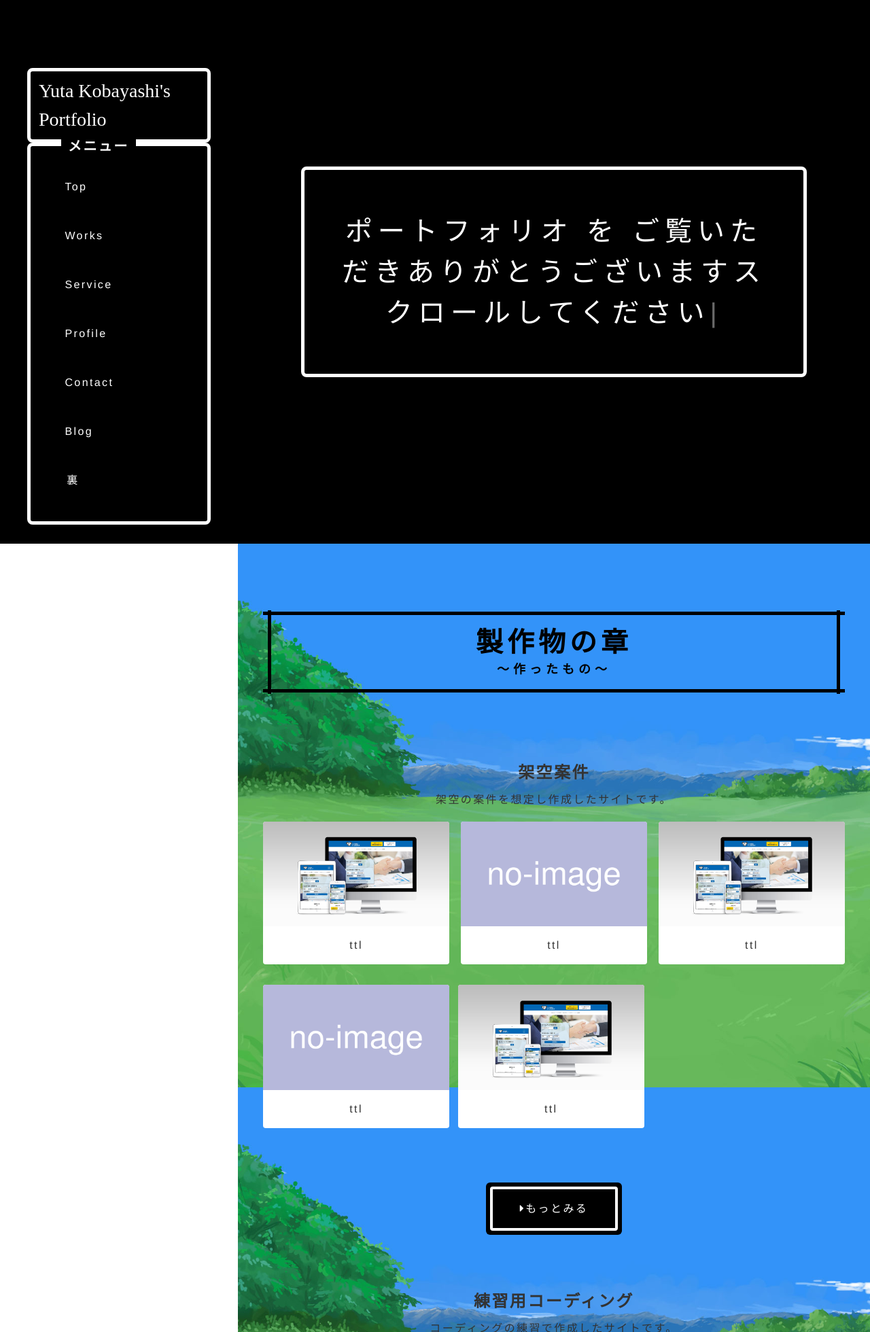
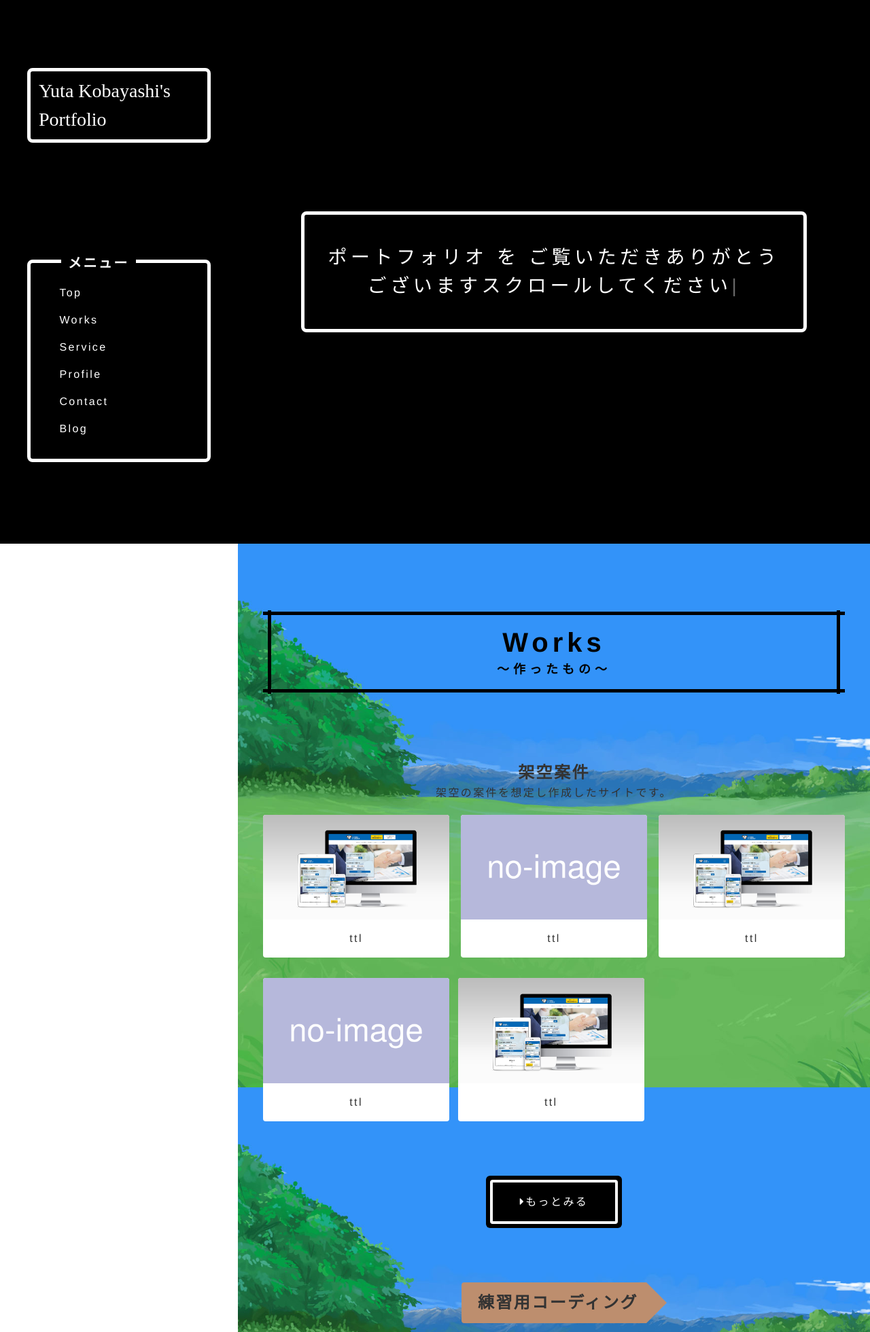
Before and after one commit to kbo580/new-portfolio, a PHP site: page /top.html in a window 1280 px wide. Shown: the top 1960 px of the page at 68% size. Run offline with PHP 8.4, Linux system fonts and the light colour scheme; style sheets or scripts are compiled from the project's sources.

Commit message:
Add files via upload

```diff
--- a/css/styles.css
+++ b/css/styles.css
@@ -58,7 +58,6 @@ body {
 section {
   padding: 70px 0 100px;
   position: relative;
-  background-color: #000;
 }
 
 /* 偶数番目のセクション */
@@ -156,6 +155,28 @@ section {
   opacity: .8;
 }
 
+.wood {
+  display: inline-block;
+  margin-bottom: 10px;
+  background-color: #BD8E6E;
+  border-radius: 4px 0 0 4px;
+  padding: 0.5em 0.5em 0.5em 1em;
+  position: relative;
+}
+
+.wood::after {
+  content: "";
+  position: absolute;
+  top: 0;
+  left: 100%;
+  border-style: solid;
+  border-color: transparent;
+  border-left-color: #BD8E6E;
+  border-width: 1.25em;
+  width: 0;
+  height: 0;
+}
+
 .fa-external-link-alt {
   margin-left: 4px;
 }
@@ -247,10 +268,19 @@ header .inner {
   /* ヘッダー */
   header {
     position: fixed;
-    height: 100vh;
     width: 350px;
     z-index: 100;
     padding: 100px 0 120px;
+    height: 100%;
+    overflow-y: auto;
+    /*IE(Internet Explorer)・Microsoft Edgeへの対応*/
+    -ms-overflow-style: none;
+    /*Firefoxへの対応*/
+    scrollbar-width: none;
+    /*Google Chrome、Safariへの対応*/
+  }
+  header::-webkit-scrollbar {
+    display: none;
   }
   header .inner {
     height: 100%;
@@ -262,15 +292,12 @@ header .inner {
     -webkit-box-direction: normal;
         -ms-flex-direction: column;
             flex-direction: column;
-    -webkit-box-pack: justify;
-        -ms-flex-pack: justify;
-            justify-content: space-between;
   }
   /* サイトタイトル */
   .site-title {
     font-size: 28px;
     width: 270px;
-    margin: 0 auto;
+    margin: 0 auto 60px;
     line-height: 1.5;
   }
 }
@@ -365,7 +392,7 @@ header .inner {
 }
 
 .nav-list a {
-  margin: 1.5em 1em;
+  margin: 0.5em;
   display: inline-block;
 }
 
@@ -485,6 +512,7 @@ footer .copy {
   border: 5px solid #fff;
   border-radius: 8px;
   font-size: 18px;
+  font-size: calc(1.125rem + ((1vw - 3.45px) * 1.1696));
   letter-spacing: 0.2em;
   text-align: center;
   max-width: 100%;
@@ -529,7 +557,7 @@ footer .copy {
     height: 100vh;
   }
   .mv-text {
-    font-size: 40px;
+    font-size: 1.75rem;
     width: 80%;
   }
 }
@@ -555,21 +583,16 @@ footer .copy {
 /*---- レイアウトここまで ----*/
 /* 背景画像 */
 .works {
+  background-color: #FFF;
   position: relative;
   background: url(../images/18sa.jpg) center/cover no-repeat;
   background-attachment: fixed;
+  text-align: center;
 }
 
 /* h3のタイトル */
-.works .h3-title {
-  text-align: center;
-  display: block;
-  margin-bottom: 10px;
-}
-
 /* 注釈 */
 .works-sentence {
-  text-align: center;
   margin-bottom: 20px;
 }
 
@@ -660,6 +683,7 @@ footer .copy {
 .service {
   width: 100%;
   color: #fff;
+  background-color: #000;
 }
 
 .service-wrapper {
@@ -714,11 +738,9 @@ footer .copy {
 
 @media (min-width: 575px) {
   /*---- レイアウトここから ----*/
-  .service .inner {
-    height: 100%;
-  }
   .service-wrapper {
     margin-bottom: 0;
+    padding-top: 60px;
     display: -webkit-box;
     display: -ms-flexbox;
     display: flex;
@@ -747,29 +769,8 @@ footer .copy {
   }
 }
 
-@media (min-width: 768px) {
-  /*---- レイアウトここから ----*/
-  .service .inner {
-    display: -webkit-box;
-    display: -ms-flexbox;
-    display: flex;
-    -webkit-box-orient: vertical;
-    -webkit-box-direction: normal;
-        -ms-flex-direction: column;
-            flex-direction: column;
-    -webkit-box-pack: justify;
-        -ms-flex-pack: justify;
-            justify-content: space-between;
-    height: 100%;
-  }
-  /*---- レイアウトここまで ----*/
-}
-
 @media (min-width: 1025px) {
   /*---- レイアウトここから ----*/
-  .service {
-    height: 100vh;
-  }
   /*---- レイアウトここまで ----*/
 }
 
--- a/css/styles.scss
+++ b/css/styles.scss
@@ -83,7 +83,7 @@ body {
 section{
   padding: 70px 0 100px;
   position:  relative;
-  background-color: #000;
+  // background-color: #000;
 }
 
 /* 偶数番目のセクション */
@@ -201,6 +201,28 @@ section:nth-child(even){
   }
 }
 
+.wood{
+  display: inline-block;
+  margin-bottom: 10px;
+  background-color: #BD8E6E;
+  border-radius: 4px 0 0 4px;
+  padding: 0.5em 0.5em 0.5em 1em;
+  position: relative;
+
+  &::after{
+    content: "";
+    position: absolute;
+    top: 0;
+    left: 100%;
+    border-style: solid;
+    border-color: transparent;
+    border-left-color: #BD8E6E;
+    border-width: 1.25em;
+    width: 0;
+    height: 0;
+  }
+}
+
 .fa-external-link-alt{
   margin-left: 4px;
 }
@@ -290,17 +312,28 @@ header{
   /* ヘッダー */
   header{
     position: fixed;
-    height: 100vh;
     width: 350px;
     z-index: 100;
     padding: 100px 0 120px;
+    height: 100%;
+    overflow-y: auto;
+
+
+    /*IE(Internet Explorer)・Microsoft Edgeへの対応*/
+    -ms-overflow-style: none;
+    /*Firefoxへの対応*/
+    scrollbar-width: none;
+
+    /*Google Chrome、Safariへの対応*/
+    &::-webkit-scrollbar{
+      display: none;
+    }
 
     .inner{
       height: 100%;
       padding: 0;
       display: flex;
       flex-direction: column;
-      justify-content: space-between;
     }
   }
 
@@ -308,9 +341,10 @@ header{
   .site-title{
     font-size: 28px;
     width: 270px;
-    margin: 0 auto;
+    margin: 0 auto 60px;
     line-height: 1.5;
   }
+
 }
 
 /* ------------------------------------ */
@@ -395,8 +429,9 @@ header{
   padding: 2em;
   width: 80%;
   margin: 0 auto;
+
   a{
-    margin: 1.5em 1em;
+    margin: 0.5em;
     display: inline-block;
   }
 }
@@ -512,6 +547,8 @@ footer{
   border: 5px solid #fff;
   border-radius: 8px;
   font-size: 18px;
+  font-size: calc(1.125rem + ((1vw - 3.45px) * 1.1696));
+
   letter-spacing: 0.2em;
   text-align: center;
   max-width: 100%;
@@ -542,7 +579,7 @@ footer{
   }
 
   .mv-text{
-    font-size: 40px;
+    font-size: rem(28);
     width: 80%;
   }
 }
@@ -564,23 +601,40 @@ footer{
 /*---- レイアウトここまで ----*/
 /* 背景画像 */
 .works{
+  background-color: #FFF;
   position: relative;
   background: url(../images/18sa.jpg) center / cover no-repeat;
   background-attachment: fixed;
+  text-align: center;
 }
 
 /* h3のタイトル */
 .works{
   .h3-title{
-    text-align: center;
-    display: block;
-    margin-bottom: 10px;
+    // display: inline-block;
+    // margin-bottom: 10px;
+    // background-color: #BD8E6E;
+    // border-radius: 4px 0 0 4px;
+    // padding: 0.5em 0.5em 0.5em 1em;
+    // position: relative;
+    // box-shadow: 0 4px 10px rgba(0, 0, 0, 0.16);
+    // &::after{
+    //   content: "";
+    //   position: absolute;
+    //   top: 0;
+    //   left: 100%;
+    //   border-style: solid;
+    //   border-color: transparent;
+    //   border-left-color: #BD8E6E;
+    //   border-width: 1.25em;
+    //   width: 0;
+    //   height: 0;
+    // }
   }
 }
 
 /* 注釈 */
 .works-sentence{
-  text-align: center;
   margin-bottom: 20px;
 }
 
@@ -670,6 +724,7 @@ footer{
 .service{
   width: 100%;
   color: #fff;
+  background-color: #000;
 }
 
 .service-wrapper{
@@ -697,6 +752,7 @@ footer{
     }
   }
 }
+
 /* サービスの画像 */
 .service_image-wrapper{
   width: 100%;
@@ -723,17 +779,9 @@ footer{
 
 @media (min-width: 575px){
   /*---- レイアウトここから ----*/
-  .service{
-    .inner{
-      // display: flex;
-      // flex-direction: column;
-      // justify-content: space-between;
-      height: 100%;
-    }
-  }
-
   .service-wrapper{
     margin-bottom: 0;
+    padding-top: 60px;
     display: flex;
     justify-content: space-between;
   }
@@ -754,32 +802,12 @@ footer{
   }
 }
 
-@media (min-width: 768px) {
-  /*---- レイアウトここから ----*/
-  .service{
-    .inner{
-      display: flex;
-      flex-direction: column;
-      justify-content: space-between;
-      height: 100%;
-    }
-  }
-  /*---- レイアウトここまで ----*/
-  .service_text-wrapper{
-
-    .h3-title{
-      // margin-bottom: 16px;
-    }
-  }
-}
-
 @media (min-width: 1025px){
   /*---- レイアウトここから ----*/
   .service{
-    height: 100vh;
+    // height: 1000px;
   }
   /*---- レイアウトここまで ----*/
-
 }
 
 /* ------------------------------------ */
--- a/top.html
+++ b/top.html
@@ -60,7 +60,7 @@
             <li><span class="cursor"><i class="fas fa-caret-right"></i></span><a href="#profile">Profile</a></li>
             <li><span class="cursor"><i class="fas fa-caret-right"></i></span><a href="#contact">Contact</a></li>
             <li><span class="cursor"><i class="fas fa-caret-right"></i></span><a href="404.html">Blog</a></li>
-            <li><span class="cursor">a</span><a href="test.html">裏</a></li>
+            <!-- <li><span class="cursor">a</span><a href="test.html">裏</a></li> -->
           </ul>
         </nav>
         <!-- /pc-nav -->
@@ -85,7 +85,7 @@
         <section class="works" id="works">
 
           <div class="inner">
-            <h2 class="section-heading">製作物の章<span class="section-heading-sub-title">作ったもの</span></h2>
+            <h2 class="section-heading">Works<span class="section-heading-sub-title">作ったもの</span></h2>
 
             <div class="works-wrapper__works">
               <h3 class="h3-title">架空案件</h3>
@@ -160,7 +160,7 @@
             <a href="works.html" class="rpg-btn"><span class="btn-text">もっとみる</span></a>
 
             <div class="works-wrapper__cording">
-              <h3 class="h3-title">練習用コーディング</h3>
+              <h3 class="h3-title wood">練習用コーディング</h3>
               <p class="works-sentence">コーディングの練習で作成したサイトです。</p>
 
               <ul class="items">
```
Also changed, not shown: 1 other file.
